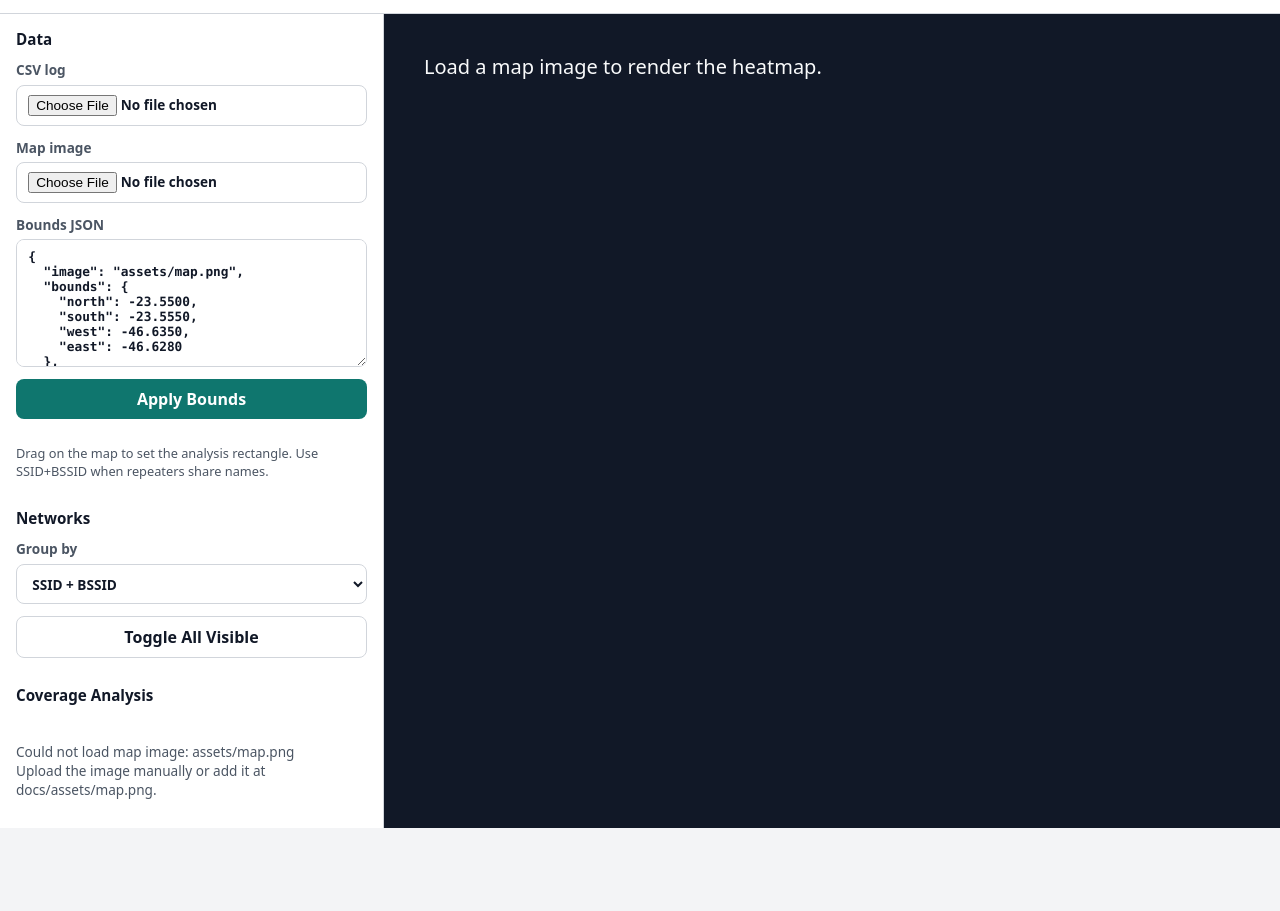
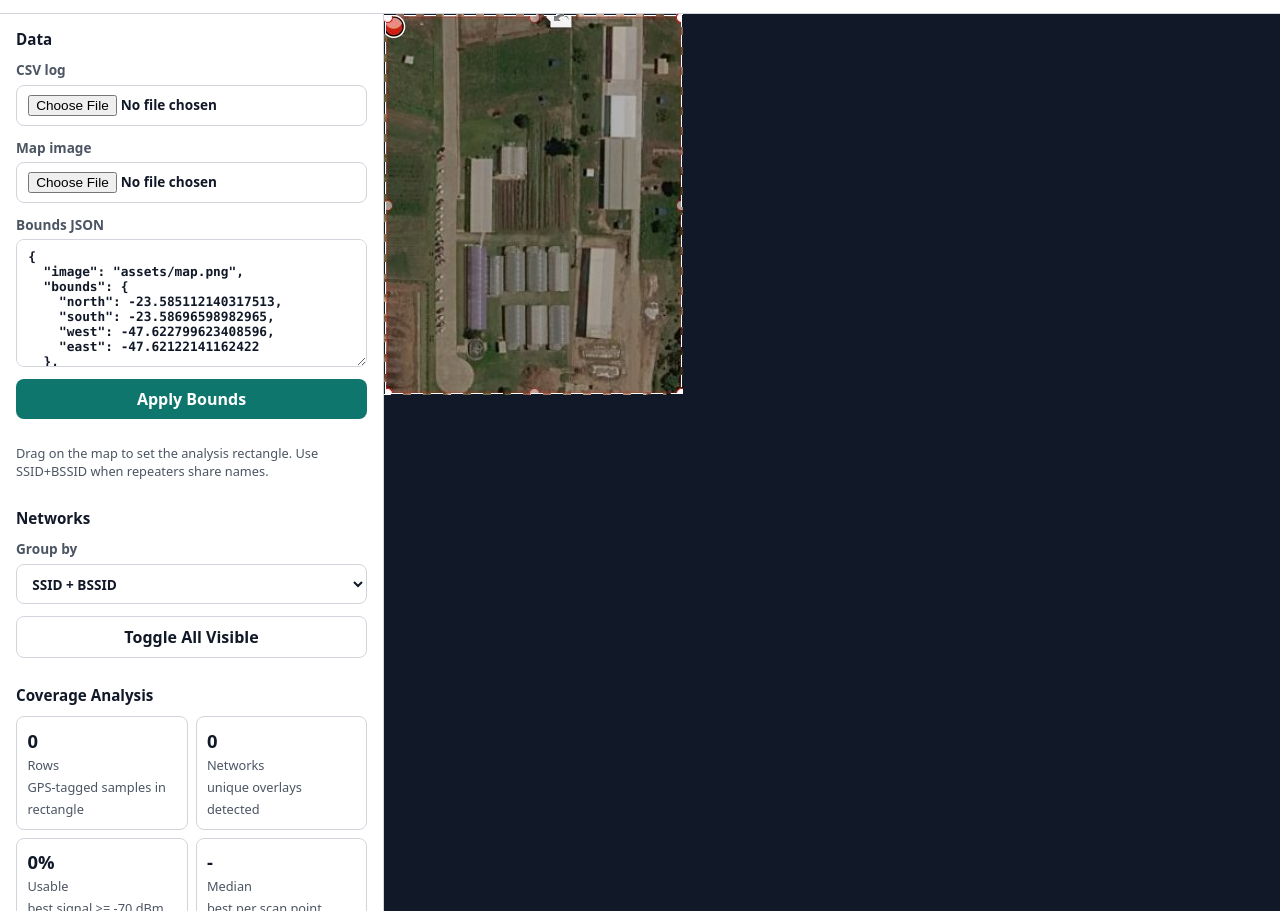
Before and after one commit to caio8989/ecocentro-wifirange, a plain HTML site: page docs/heatmap.html in a window 1280 px wide. Shown: the part 41-952 px from the top of the page. Before the commit the page ends 869 px from the top, so only its background shows below. Drawn offline with Linux system fonts and the light colour scheme.

Commit message:
Add calibrated map asset

```diff
--- /dev/null
+++ b/docs/assets/map-bounds.json
@@ -0,0 +1,15 @@
+{
+  "image": "assets/map.png",
+  "bounds": {
+    "north": -23.585112140317513,
+    "south": -23.58696598982965,
+    "west": -47.622799623408596,
+    "east": -47.62122141162422
+  },
+  "analysisRectangle": {
+    "north": -23.585112140317513,
+    "south": -23.58696598982965,
+    "west": -47.622799623408596,
+    "east": -47.62122141162422
+  }
+}
--- a/docs/heatmap.html
+++ b/docs/heatmap.html
@@ -247,21 +247,7 @@
         </label>
         <label>
           Bounds JSON
-          <textarea id="boundsInput" spellcheck="false">{
-  "image": "assets/map.png",
-  "bounds": {
-    "north": -23.5500,
-    "south": -23.5550,
-    "west": -46.6350,
-    "east": -46.6280
-  },
-  "analysisRectangle": {
-    "north": -23.5510,
-    "south": -23.5540,
-    "west": -46.6340,
-    "east": -46.6290
-  }
-}</textarea>
+          <textarea id="boundsInput" spellcheck="false"></textarea>
         </label>
         <button id="applyBounds">Apply Bounds</button>
         <p class="hint">Drag on the map to set the analysis rectangle. Use SSID+BSSID when repeaters share names.</p>
@@ -629,6 +615,26 @@ Selected overlays: ${state.selected.size}.`);
       return `<div class="metric"><strong>${value}</strong><span>${label}</span><br><span>${note}</span></div>`;
     }
 
+    const defaultConfig = {
+      image: 'assets/map.png',
+      bounds: {
+        north: -23.585112140317513,
+        south: -23.58696598982965,
+        west: -47.622799623408596,
+        east: -47.62122141162422
+      },
+      analysisRectangle: {
+        north: -23.585112140317513,
+        south: -23.58696598982965,
+        west: -47.622799623408596,
+        east: -47.62122141162422
+      }
+    };
+
+    function setBoundsInput(config) {
+      boundsInput.value = JSON.stringify(config, null, 2);
+    }
+
     async function applyConfig() {
       const config = JSON.parse(boundsInput.value);
       state.bounds = config.bounds;
@@ -721,7 +727,19 @@ Selected overlays: ${state.selected.size}.`);
       draw();
     });
 
-    applyConfig().finally(draw);
+    async function loadDefaultConfig() {
+      try {
+        const response = await fetch('assets/map-bounds.json', { cache: 'no-store' });
+        if (!response.ok) throw new Error('No predefined bounds found');
+        const config = await response.json();
+        setBoundsInput(config);
+      } catch {
+        setBoundsInput(defaultConfig);
+      }
+      await applyConfig();
+    }
+
+    loadDefaultConfig().finally(draw);
   </script>
 </body>
 </html>
```
Also changed, not shown: docs/assets/map.png (added), 1 other file.
